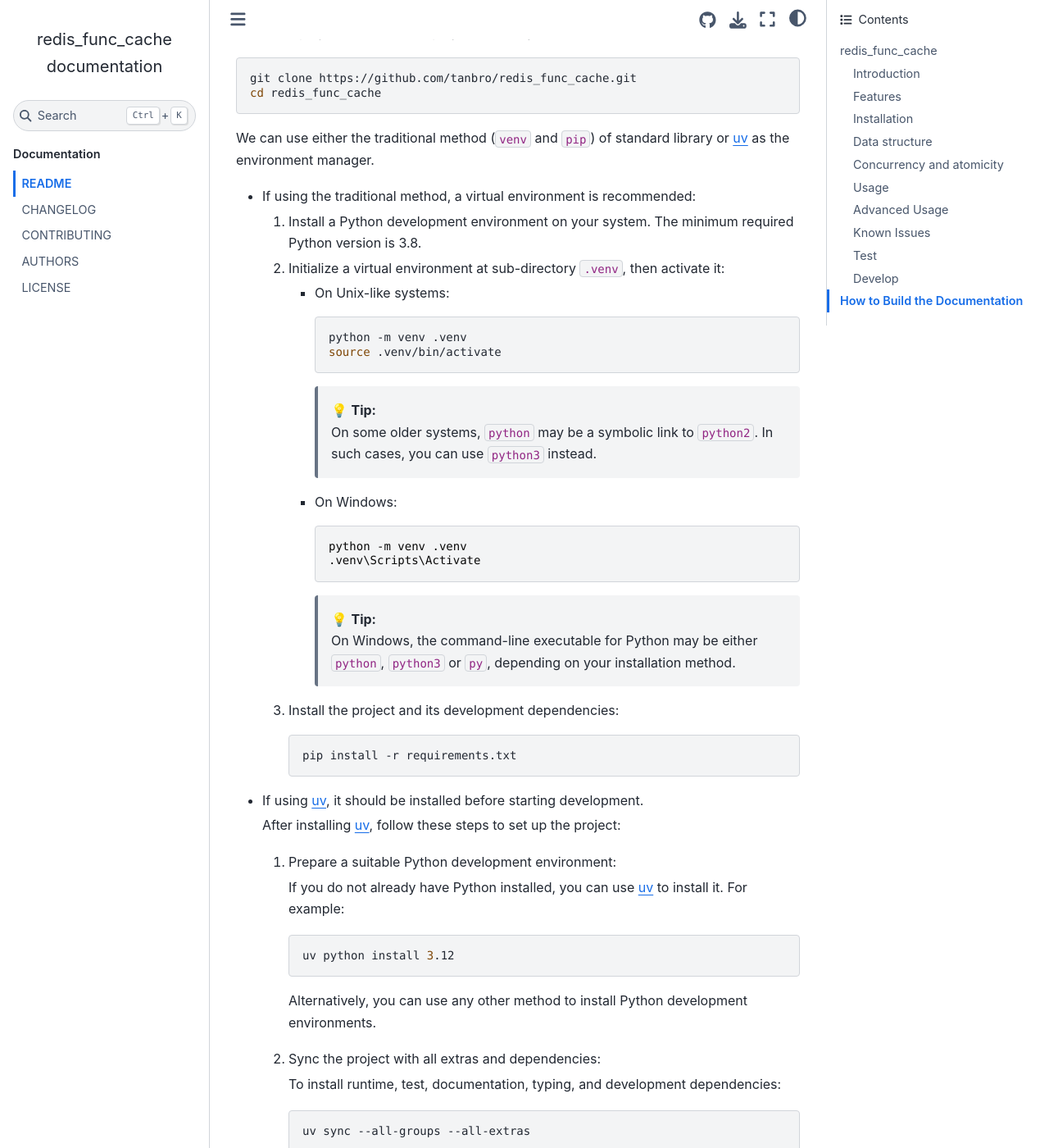
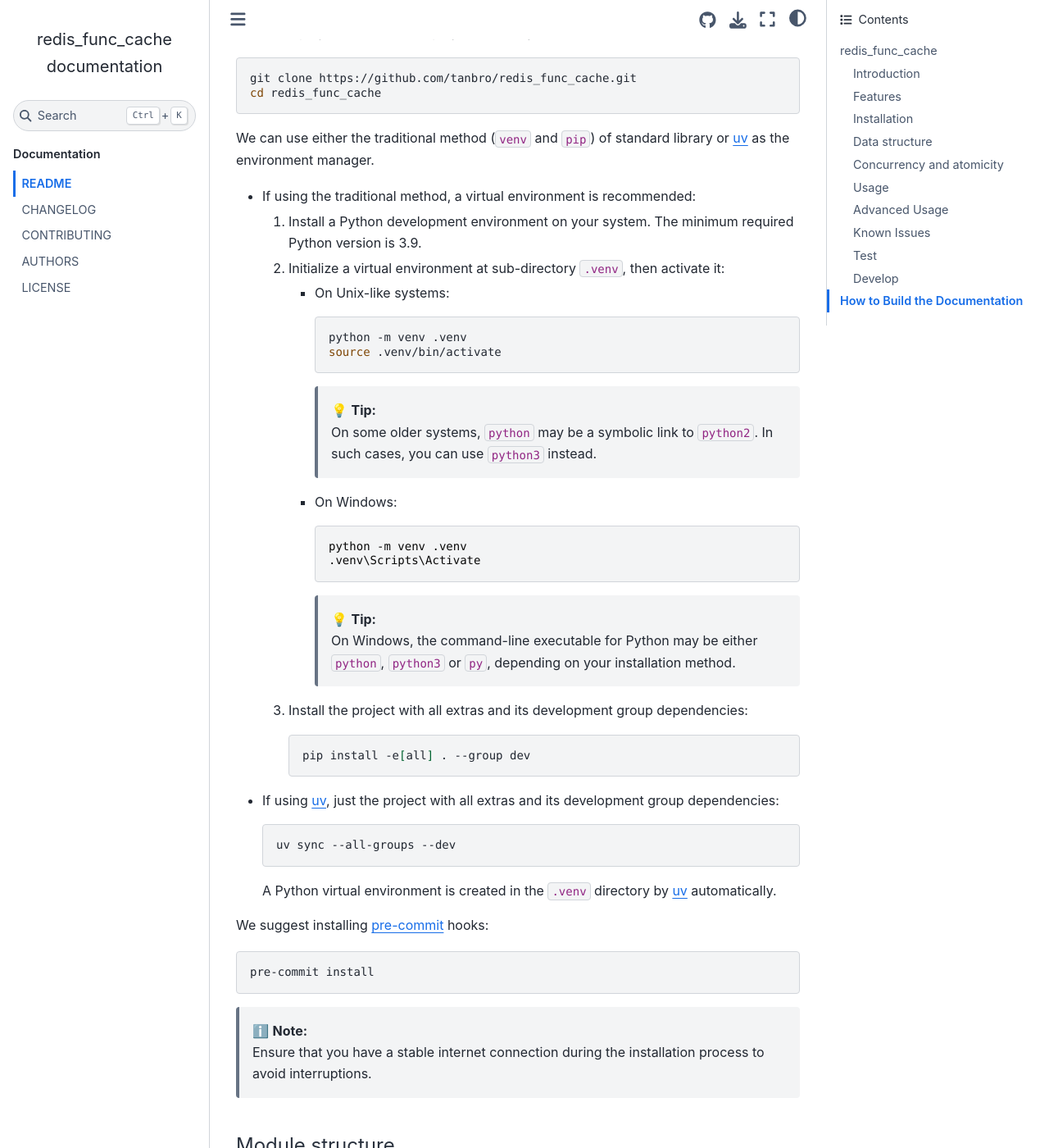
Before and after one commit to tanbro/redis_func_cache, a Sphinx documentation site: the page built from docs/README.rst, in a window 1280 px wide and 1400 px high, scrolled down 28032 px. Shown: the whole window at 82% size. Built offline with Sphinx 7.4.7 and the Sphinx Book theme 1.1.4, drawn with Linux system fonts in a browser that asks for light colours; pages that are not in the unit, such as notebooks, are missing from menus; some of the changed text lies outside the part shown.

Commit message:
docs(readme): update development setup and installation instructions
- Update uv installation instructions with more detailed examples
- Change minimum Python version requirement from 3.8 to 3.9
- Simplify pip installation command to use -e[all] . --group dev
- Update uv sync command to use --all-groups --dev
- Fix documentation build instructions and directory references
- Add Sphinx reference link and update apidoc directory name
- Improve formatting and clarity of setup steps in contributing guide

````diff
--- a/README.md
+++ b/README.md
@@ -1021,7 +1021,7 @@
 
 - If using the traditional method, a virtual environment is recommended:
 
-  1. Install a Python development environment on your system. The minimum required Python version is 3.8.
+  1. Install a Python development environment on your system. The minimum required Python version is 3.9.
 
   1. Initialize a virtual environment at sub-directory `.venv`, then activate it:
 
@@ -1045,41 +1045,19 @@
         > 💡 **Tip:** \
         > On Windows, the command-line executable for Python may be either `python`, `python3` or `py`, depending on your installation method.
 
-  1. Install the project and its development dependencies:
+  1. Install the project with all extras and its development group dependencies:
 
      ```bash
-     pip install -r requirements.txt
+     pip install -e[all] . --group dev
      ```
 
-- If using [uv][], it should be installed before starting development.
+- If using [uv][], just the project with all extras and its development group dependencies:
 
-  After installing [uv][], follow these steps to set up the project:
+  ```bash
+  uv sync --all-groups --dev
+  ```
 
-  1. Prepare a suitable Python development environment:
-
-      If you do not already have Python installed, you can use [uv][] to install it. For example:
-
-      ```bash
-      uv python install 3.12
-      ```
-
-      Alternatively, you can use any other method to install Python development environments.
-
-  1. Sync the project with all extras and dependencies:
-
-      To install runtime, test, documentation, typing, and development dependencies:
-
-      ```bash
-      uv sync --all-groups --all-extras
-      ```
-
-      Or, to install only development dependencies:
-
-      ```bash
-      uv sync --only-dev
-      ```
-
-   A Python virtual environment is created in the `.venv` directory by [uv][] automatically.
+  A Python virtual environment is created in the `.venv` directory by [uv][] automatically.
 
 We suggest installing [pre-commit][] hooks:
 
--- a/docs/README.rst
+++ b/docs/README.rst
@@ -7,9 +7,9 @@
 How to Build the Documentation
 ==============================
 
-#. The documentation is built using `Sphinx <https://www.sphinx-doc.org/>`_.
+#. The documentation is built using `Sphinx`_.
 
-   We need to install the package, Sphinx and some extensions used in the documentation:
+   We need to install the package itself in editable mode, `Sphinx`_, and some of its extensions used in the documentation:
 
    * Using `pip`_:
 
@@ -25,11 +25,11 @@
 
 #. Generate API documentation.
 
-   If it's the first time building the documentation, or if the source tree has changed, you may need to clear the ``docs/apidocs`` directory and regenerate the API documentation:
+   If it's the first time building the documentation, or if the source tree has changed, you may need a clean ``docs/apidoc`` directory and regenerate the API documentation:
 
    .. code:: sh
 
-      sphinx-apidoc -H "" -feo docs/apidocs src
+      sphinx-apidoc -H "" -feo docs/apidoc src
 
 #. Build HTML documentation:
 
--- a/docs/index.rst
+++ b/docs/index.rst
@@ -49,7 +49,7 @@
    :titlesonly:
    :maxdepth: 3
 
-   apidocs/modules
+   apidoc/modules
 
 Indices and tables
 ------------------
````
Also changed, not shown: other parts of docs/README.rst (+1 -0 lines), CONTRIBUTING.md (+17 -4 lines), 2 other files.
